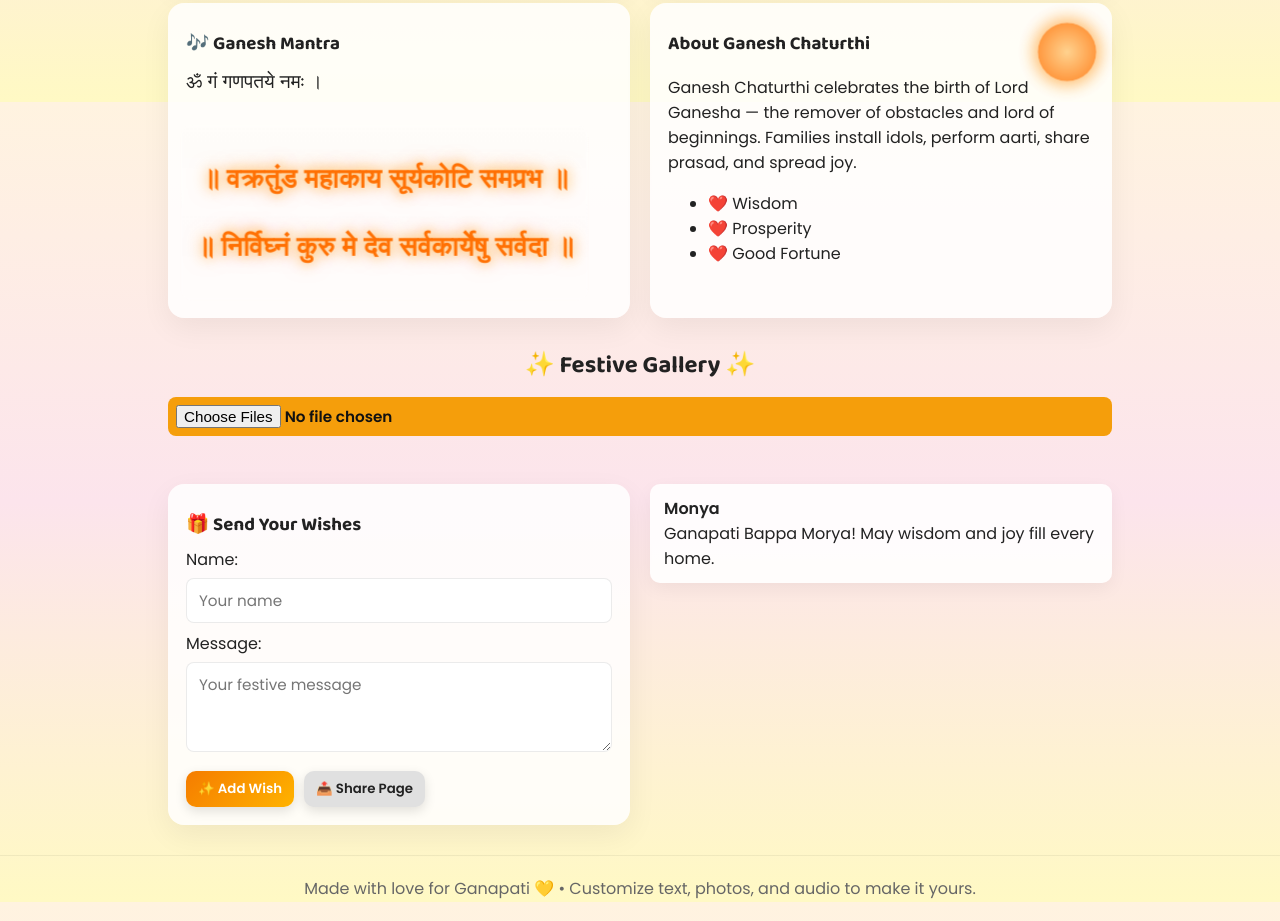
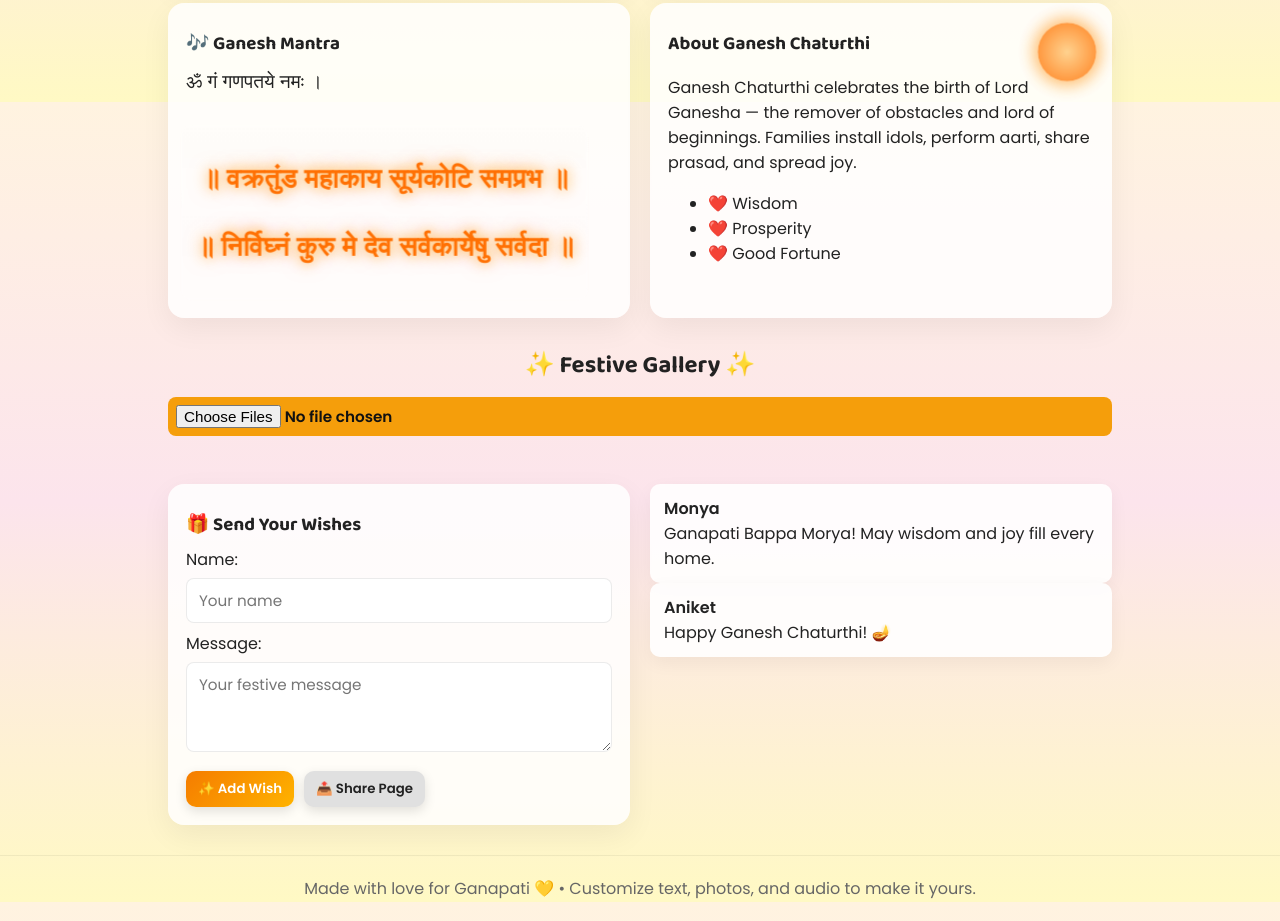
Before and after one commit to ramlaxman01020-glitch/hap, a plain HTML site: page index.html in a window 1280 px wide. Shown: the part 698-1619 px from the top of the page. Drawn offline with Linux system fonts and the light colour scheme.

Commit message:
index.html

```diff
--- a/index.html
+++ b/index.html
@@ -435,6 +435,7 @@
 
       <div class="wish-list" id="wishList" aria-live="polite">
         <div class="wish-card"><b>Monya</b><br/>Ganapati Bappa Morya! May wisdom and joy fill every home.</div>
+        <div class="wish-card"><b>Aniket</b><br/>Happy Ganesh Chaturthi! 🪔</div>
       </div>
     </section>
 
```
